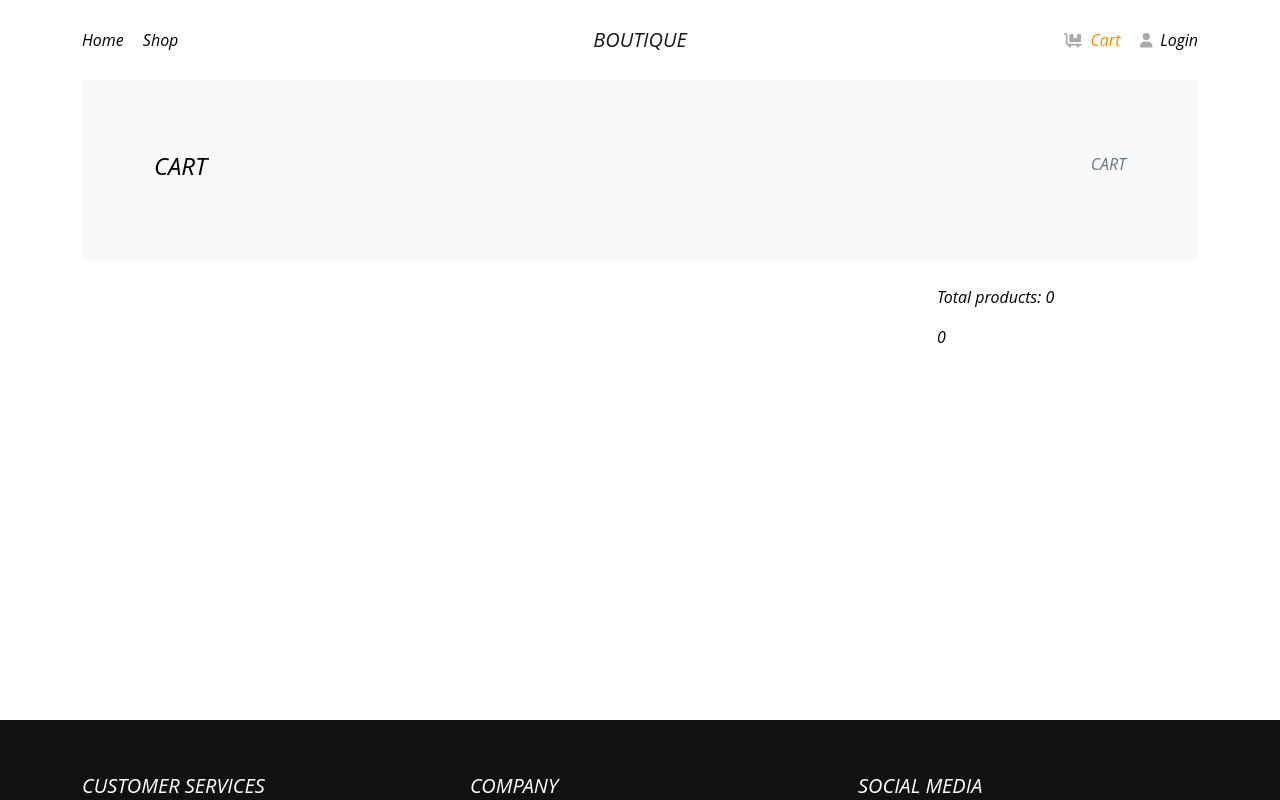
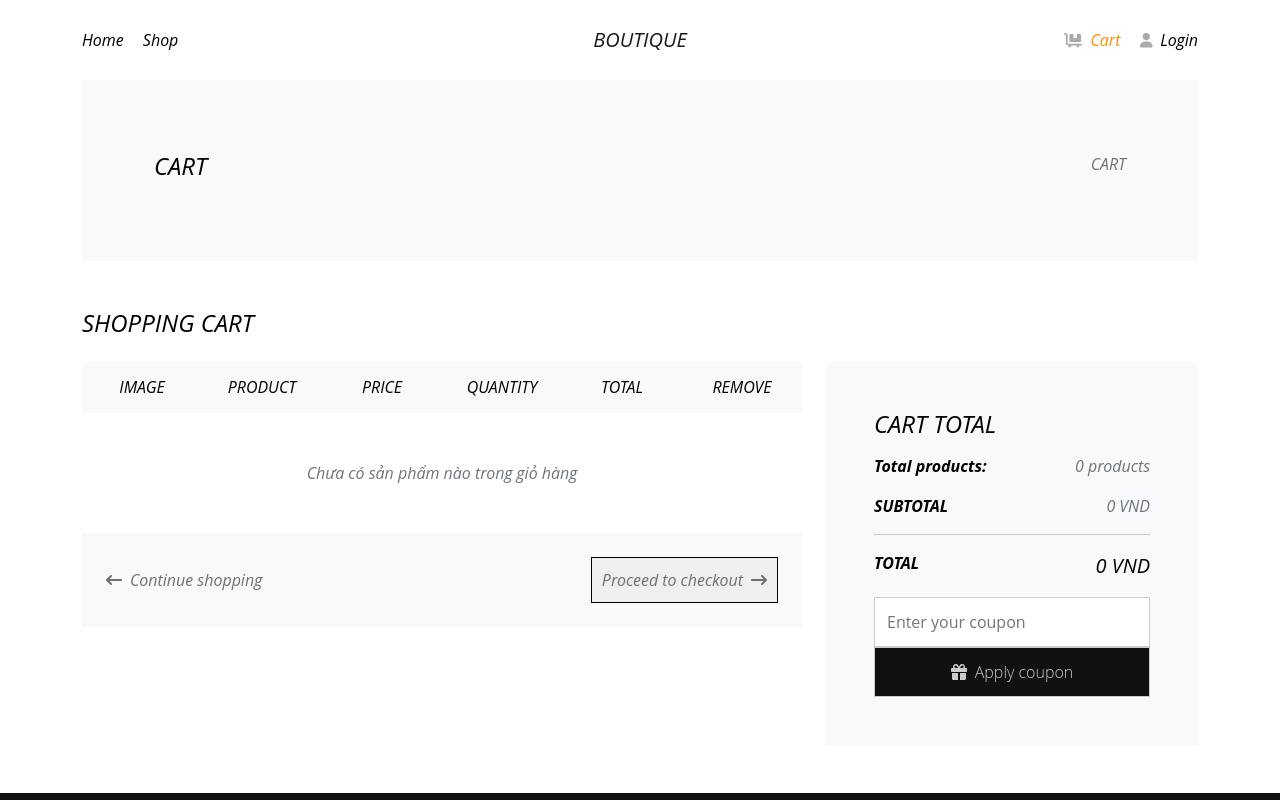
Before and after one commit to longpt2022/rjs-asm03, a React (Create React App) app: page /cart in a window 1280 px wide. Shown: the top 800 px of the page. Built offline with nearby package versions, Linux system fonts and the light colour scheme.

Commit message:
10a. Tạo giao diện xem giỏ hàng

```diff
--- /dev/null
+++ b/src/Components/CartPage/CartItem.js
@@ -0,0 +1,90 @@
+import { useDispatch } from 'react-redux';
+import { FontAwesomeIcon } from '@fortawesome/react-fontawesome';
+import { faCaretLeft, faCaretRight } from '@fortawesome/free-solid-svg-icons';
+import { faTrashCan } from '@fortawesome/free-regular-svg-icons';
+
+import { cartActions } from 'store/cart';
+import classes from './CartItem.module.css';
+
+const CartItem = props => {
+  const dispatch = useDispatch();
+
+  // Hàm xử lý giảm 1
+  const clickLeftHandler = productData => {
+    if (productData.quantity > 1) {
+      dispatch(
+        cartActions.UPDATE_CART({
+          // data product truyền từ cha
+          ...productData,
+          // số lượng product nhập vào input
+          quantity: -1,
+        })
+      );
+    }
+  };
+
+  // Hàm xử lý tăng 1
+  const clickRightHandler = productData => {
+    dispatch(
+      cartActions.UPDATE_CART({
+        // data product truyền từ cha
+        ...productData,
+        // số lượng product nhập vào input
+        quantity: 1,
+      })
+    );
+  };
+
+  // Xử lý remove cart
+  const clickRemoveHandler = id => {
+    // if (confirm('Are you sure?')) {
+
+    // } else {
+    //   console.log('You canceled delete!');
+    // }
+
+    dispatch(cartActions.DELETE_CART(id));
+  };
+
+  return (
+    <li className={`${classes['cart-item']} no-copy-text row`}>
+      <div className="col-2">
+        <img src={props.cart.img1} alt={props.cart.name} className="w-100" />
+      </div>
+      <h6 className="col-2">{props.cart.name}</h6>
+      <div className="col-2 text-secondary">
+        <p className="mb-1">{props.transformPrice(props.cart.price)}</p>
+        <span>VND</span>
+      </div>
+      <div className="col-2 d-flex justify-content-center align-items-center">
+        <FontAwesomeIcon
+          icon={faCaretLeft}
+          onClick={clickLeftHandler.bind(null, props.cart)}
+          className="p-2 active-animation"
+        />
+
+        <b>{props.cart.quantity}</b>
+        <FontAwesomeIcon
+          icon={faCaretRight}
+          onClick={clickRightHandler.bind(null, props.cart)}
+          className="p-2 active-animation"
+        />
+      </div>
+      <div className="col-2 text-secondary">
+        <p className="mb-1">
+          {props.transformPrice(props.cart.price * props.cart.quantity)}
+        </p>
+        <span>VND</span>
+      </div>
+      <div className="col-2 text-secondary">
+        <FontAwesomeIcon
+          icon={faTrashCan}
+          onClick={clickRemoveHandler.bind(null, props.cart._id.$oid)}
+          className="p-2 active-animation"
+        />
+      </div>
+    </li>
+  );
+};
+
+export default CartItem;
--- /dev/null
+++ b/src/Components/CartPage/CartItem.module.css
@@ -0,0 +1,9 @@
+.cart-item {
+  justify-content: space-between;
+  align-items: center;
+  margin-bottom: 1rem;
+}
+
+.cart-item h6 {
+  font-size: 1.1rem;
+}
--- a/src/Components/CartPage/CartList.js
+++ b/src/Components/CartPage/CartList.js
@@ -1,55 +1,29 @@
-import { useDispatch, useSelector } from 'react-redux';
+import { useSelector } from 'react-redux';
 import { FontAwesomeIcon } from '@fortawesome/react-fontawesome';
-import { faCaretLeft, faCaretRight } from '@fortawesome/free-solid-svg-icons';
-import { faTrashCan } from '@fortawesome/free-regular-svg-icons';
+import {
+  faArrowLeftLong,
+  faArrowRightLong,
+} from '@fortawesome/free-solid-svg-icons';
+import { useNavigate } from 'react-router-dom';
 
-import { cartActions } from 'store/cart';
+import CartItem from './CartItem';
+import CartTotal from './CartTotal';
+import classes from './CartList.module.css';
+
+// Hàm chuyển đổi thành dạng chuỗi và bổ sung các dấu chấm ngăn cách giữa các đơn vị
+const transformPrice = txt => {
+  return String(txt).replace(/\B(?=(\d{3})+(?!\d))/g, '.');
+};
 
 const CartList = () => {
+  // Dùng useNavigate() để điều hướng trang
+  const navigate = useNavigate();
+
   // Lấy state redux
   const listCart = useSelector(state => state.cart.listCart);
-  const totalQuantity = useSelector(state => state.cart.totalQuantity);
-
-  const dispatch = useDispatch();
 
   // Biến xác định có cart nào k
   const hasCart = listCart.length > 0;
-
-  // Hàm cộng tổng tất cả quantity có trong listCart
-  const numberOfCartItems = listCart.reduce((curNumber, item) => {
-    return curNumber + item.quantity;
-  }, 0);
-
-  // Hàm xử lý giảm 1
-  const clickLeftHandler = productData => {
-    if (productData.quantity > 1) {
-      dispatch(
-        cartActions.UPDATE_CART({
-          // data product truyền từ cha
-          ...productData,
-          // số lượng product nhập vào input
-          quantity: -1,
-        })
-      );
-    }
-  };
-
-  // Hàm xử lý tăng 1
-  const clickRightHandler = productData => {
-    dispatch(
-      cartActions.UPDATE_CART({
-        // data product truyền từ cha
-        ...productData,
-        // số lượng product nhập vào input
-        quantity: 1,
-      })
-    );
-  };
-
-  // Xử lý remove cart
-  const clickRemoveHandler = id => {
-    dispatch(cartActions.DELETE_CART(id));
-  };
 
   return (
     <section className="pb-5">
@@ -57,49 +31,55 @@ const CartList = () => {
         <h4 className="p-4">CART</h4>
         <span className="p-4 text-secondary">CART</span>
       </div>
-      <div className="row">
-        <div className="col-lg-9">
-          {listCart.map(cart => {
-            return (
-              <div key={cart._id.$oid} className="no-copy-text row">
-                <span className="col-lg-2">{cart.name}</span>
-                <div className="col-lg-2">
-                  <p>{cart.price}</p>
-                  <span>VND</span>
-                </div>
-                <div className="col-lg-2">
-                  <FontAwesomeIcon
-                    icon={faCaretLeft}
-                    onClick={clickLeftHandler.bind(null, cart)}
-                    className="p-2"
+      <h4 className={classes.titleCart}>SHOPPING CART</h4>
+
+      <div className="row gx-0">
+        <div className="col-lg-8 text-center pe-lg-4">
+          <ul className="p-0">
+            <li className="row gx-0 bg-light pt-3 pb-2">
+              <h6 className="col-2">IMAGE</h6>
+              <h6 className="col-2">PRODUCT</h6>
+              <h6 className="col-2">PRICE</h6>
+              <h6 className="col-2">QUANTITY</h6>
+              <h6 className="col-2">TOTAL</h6>
+              <h6 className="col-2">REMOVE</h6>
+            </li>
+            {hasCart &&
+              listCart.map(cart => {
+                return (
+                  <CartItem
+                    key={cart._id.$oid}
+                    cart={cart}
+                    transformPrice={transformPrice}
                   />
+                );
+              })}
+            {!hasCart && (
+              <p className="centered text-secondary">
+                Chưa có sản phẩm nào trong giỏ hàng
+              </p>
+            )}
+          </ul>
+          <div className="d-flex justify-content-between bg-light mt-5 p-4">
+            <button
+              onClick={() => navigate('/shop')}
+              className={`${classes.shoppingBtn} active-animation`}
+            >
+              <FontAwesomeIcon icon={faArrowLeftLong} className="me-2" />
+              Continue shopping
+            </button>
+            <button
+              onClick={() => navigate('/checkout')}
+              className={`${classes.checkoutBtn} active-animation`}
+            >
+              Proceed to checkout
+              <FontAwesomeIcon icon={faArrowRightLong} className="ms-2" />
+            </button>
+          </div>
+        </div>
 
-                  <b>{cart.quantity}</b>
-                  <FontAwesomeIcon
-                    icon={faCaretRight}
-                    onClick={clickRightHandler.bind(null, cart)}
-                    className="p-2 me-2"
-                  />
-                </div>
-                <div className="col-lg-2">
-                  <p>{cart.price * cart.quantity}</p>
-                  <span>VND</span>
-                </div>
-                <div className="col-lg-2">
-                  <FontAwesomeIcon
-                    icon={faTrashCan}
-                    onClick={clickRemoveHandler.bind(null, cart._id.$oid)}
-                    className="p-2"
-                  />
-                </div>
-              </div>
-            );
-          })}
-        </div>
-        <div className="col-lg-3">
-          <p>Total products: {numberOfCartItems}</p>
-          <p>{totalQuantity}</p>
-          {hasCart && <button>Order</button>}
+        <div className="col-lg-4">
+          <CartTotal listCart={listCart} transformPrice={transformPrice} />
         </div>
       </div>
     </section>
--- /dev/null
+++ b/src/Components/CartPage/CartList.module.css
@@ -0,0 +1,23 @@
+.titleCart {
+  margin: 3rem 0 1.5rem;
+}
+
+.shoppingBtn {
+  border: none;
+  background-color: transparent;
+  font-style: italic;
+  color: rgb(112, 112, 112);
+
+  display: flex;
+  align-items: center;
+}
+
+.checkoutBtn {
+  border: 1px solid var(--black);
+  padding: 10px;
+  font-style: italic;
+  color: rgb(112, 112, 112);
+
+  display: flex;
+  align-items: center;
+}
--- /dev/null
+++ b/src/Components/CartPage/CartTotal.js
@@ -0,0 +1,48 @@
+import { useSelector } from 'react-redux';
+import { FontAwesomeIcon } from '@fortawesome/react-fontawesome';
+import { faGift } from '@fortawesome/free-solid-svg-icons';
+
+import Button from 'Components/UI/Button/Button';
+import classes from './CartTotal.module.css';
+
+const CartTotal = props => {
+  const totalQuantity = useSelector(state => state.cart.totalQuantity);
+
+  // Hàm cộng tổng tất cả quantity có trong listCart
+  const numberOfCartItems = props.listCart.reduce((curNumber, item) => {
+    return curNumber + item.quantity;
+  }, 0);
+
+  return (
+    <div className={`${classes.cartTotal} bg-light p-5`}>
+      <h4 className="mb-3">CART TOTAL</h4>
+      <div className="d-flex justify-content-between">
+        <b>Total products:</b>
+        <p className="text-secondary">
+          {numberOfCartItems} {numberOfCartItems !== 1 ? 'products' : 'product'}
+        </p>
+      </div>
+      <div className="d-flex justify-content-between">
+        <b>SUBTOTAL</b>
+        <p className="text-secondary">
+          {props.transformPrice(totalQuantity)} VND
+        </p>
+      </div>
+      <div
+        className={`${classes.totalPrice} pt-3 d-flex justify-content-between`}
+      >
+        <b>TOTAL</b>
+        <p className="fs-5">{props.transformPrice(totalQuantity)} VND</p>
+      </div>
+      <div className={classes.coupon}>
+        <input type="text" placeholder="Enter your coupon" />
+        <Button>
+          <FontAwesomeIcon icon={faGift} className="me-2" />
+          Apply coupon
+        </Button>
+      </div>
+    </div>
+  );
+};
+
+export default CartTotal;
--- /dev/null
+++ b/src/Components/CartPage/CartTotal.module.css
@@ -0,0 +1,24 @@
+.cartTotal {
+  height: fit-content;
+}
+
+.totalPrice {
+  border-top: 1px solid #ccc;
+}
+
+.coupon input,
+.coupon button {
+  width: 100%;
+  border: 1px solid #ccc;
+  padding: 0.75rem;
+
+  font-size: medium;
+  font-style: normal;
+  color: #ccc;
+}
+
+.coupon input:focus,
+.coupon input:hover {
+  outline: none;
+  color: #000;
+}
--- a/src/index.css
+++ b/src/index.css
@@ -48,6 +48,17 @@ body::-webkit-scrollbar-thumb {
   opacity: 0.6;
 }
 
+.active-animation {
+  cursor: pointer;
+  transition: all 300ms;
+}
+
+.active-animation:hover,
+.active-animation:active,
+.active-animation.active {
+  color: var(--active-color);
+}
+
 /* CSS chặn copy text */
 .no-copy-text {
   -webkit-user-select: none;
```
